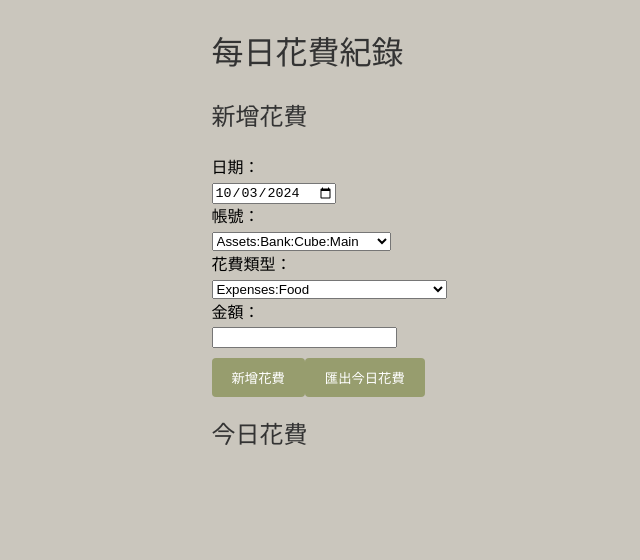
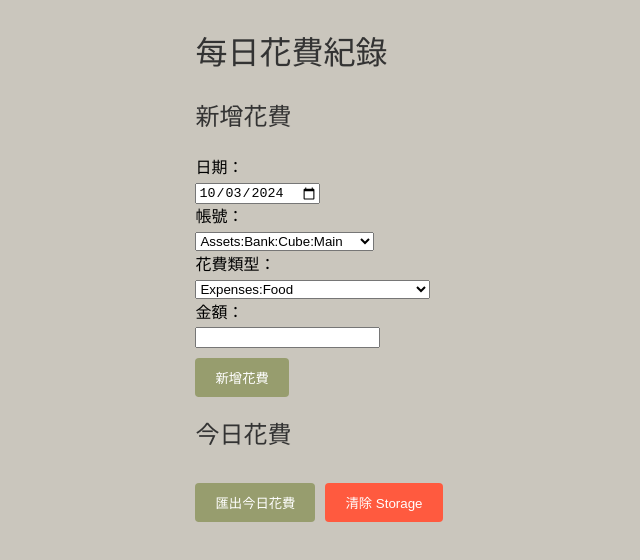
Before and after one commit to chialin/export-beancount-expenses, a React (Vite) app: page / in a window 1280 px wide. Shown: the top 560 px of the page, without its empty margins (311-951 px from the left). Built offline with nearby package versions, Linux system fonts and the light colour scheme.

Commit message:
Added clean storage button

```diff
--- a/src/App.tsx
+++ b/src/App.tsx
@@ -32,6 +32,12 @@ function App() {
     const updatedData = [...data, newExpense];
     setData(updatedData);
     localStorage.setItem('expenses', JSON.stringify(updatedData)); // 儲存至 localStorage
+  };
+
+  // 清除 localStorage 資料
+  const clearStorage = () => {
+    localStorage.removeItem('expenses'); // 清除 localStorage 中的資料
+    setData([]); // 清空當前應用狀態
   };
 
   // 匯出今日花費的函式
@@ -101,13 +107,22 @@ function App() {
       >
         新增花費
       </button>
-      <button
-        onClick={exportToday}
-        className={`${styles.btn} ${styles.btnPrimary}`}
-      >
-        匯出今日花費
-      </button>
+
       <h2>今日花費</h2>
+      <div className={styles.btnGroup}>
+        <button
+          onClick={exportToday}
+          className={`${styles.btn} ${styles.btnPrimary}`}
+        >
+          匯出今日花費
+        </button>
+        <button
+          onClick={clearStorage}
+          className={`${styles.btn} ${styles.btnClean}`}
+        >
+          清除 Storage
+        </button>
+      </div>
       <div className={styles.expenseList}>
         {data &&
           data.map((entry: Expense, index) => (
--- a/src/styles/ExpenseManager.module.css
+++ b/src/styles/ExpenseManager.module.css
@@ -1,4 +1,5 @@
 .container {
+  min-width: 600px;
   background-color: #cac6bd;
   color: #333; /* 使用稍深的文字顏色 */
   padding: 20px;
@@ -37,10 +38,22 @@ h2 {
   cursor: pointer;
   transition: background-color 0.3s ease;
   margin-top: 10px;
+  margin-right: 10px;
 }
 
 .btn:hover {
   background-color: #bb9a88;
+}
+
+.btnClean {
+  background-color: #ff5a3f;
+}
+
+.btnGroup {
+  display: flex;
+  flex-direction: row;
+  justify-content: flex-end;
+  margin: 10px 10px 10px 0px;
 }
 
 .row {
```
